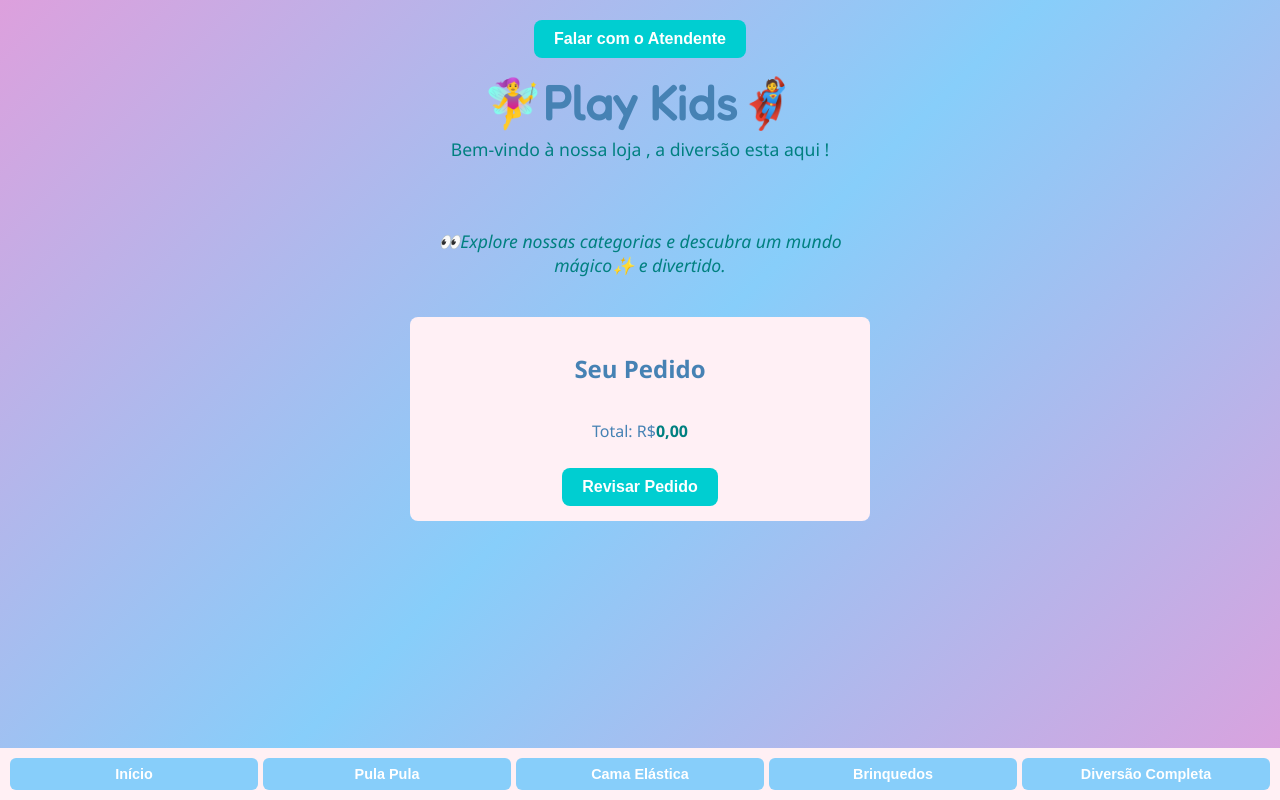
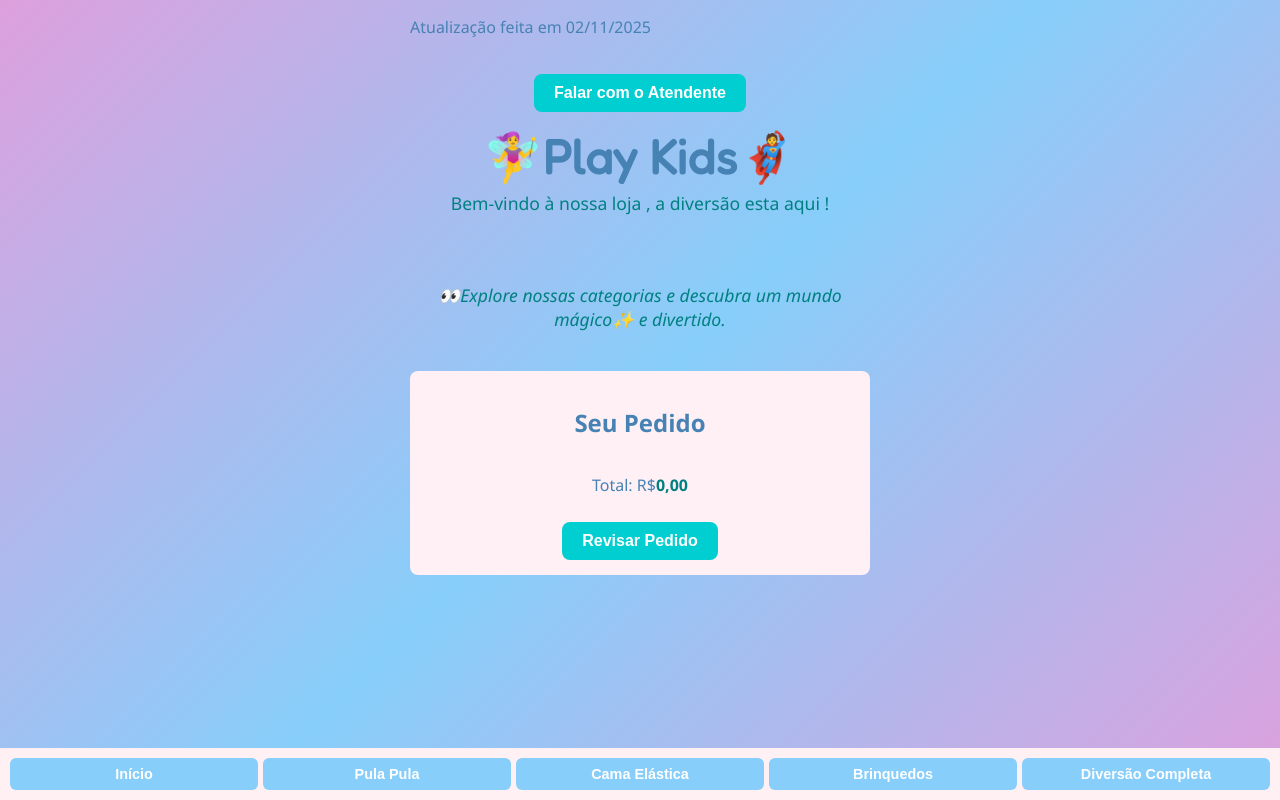
Before and after one commit to cesarjlando-afk/Smagico, a plain HTML site: page index.html in a window 1280 px wide. Drawn offline with Linux system fonts and the light colour scheme.

Commit message:
Atualização real no index.html

```diff
--- a/index.html
+++ b/index.html
@@ -8,6 +8,7 @@
   <link rel="manifest" href="manifest.json">
   <link rel="icon" href="assets/imagens/icon-512.png" type="image/png">
   <meta name="theme-color" content="#d1004c">
+  <p>Atualização feita em 02/11/2025</p>
   <style>
    body {
   background: linear-gradient(135deg, #DDA0DD, #87CEFA, #DDA0DD);
```
